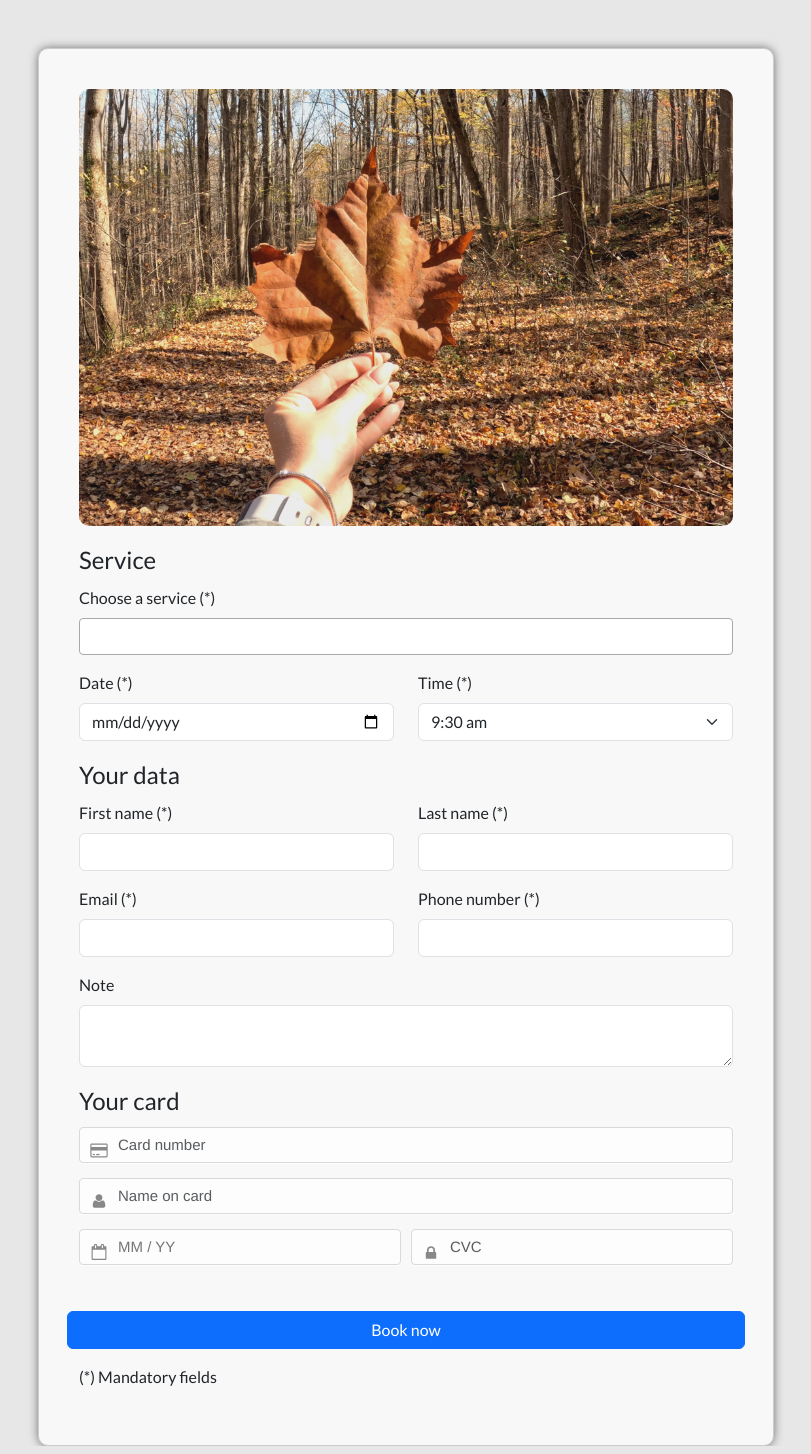
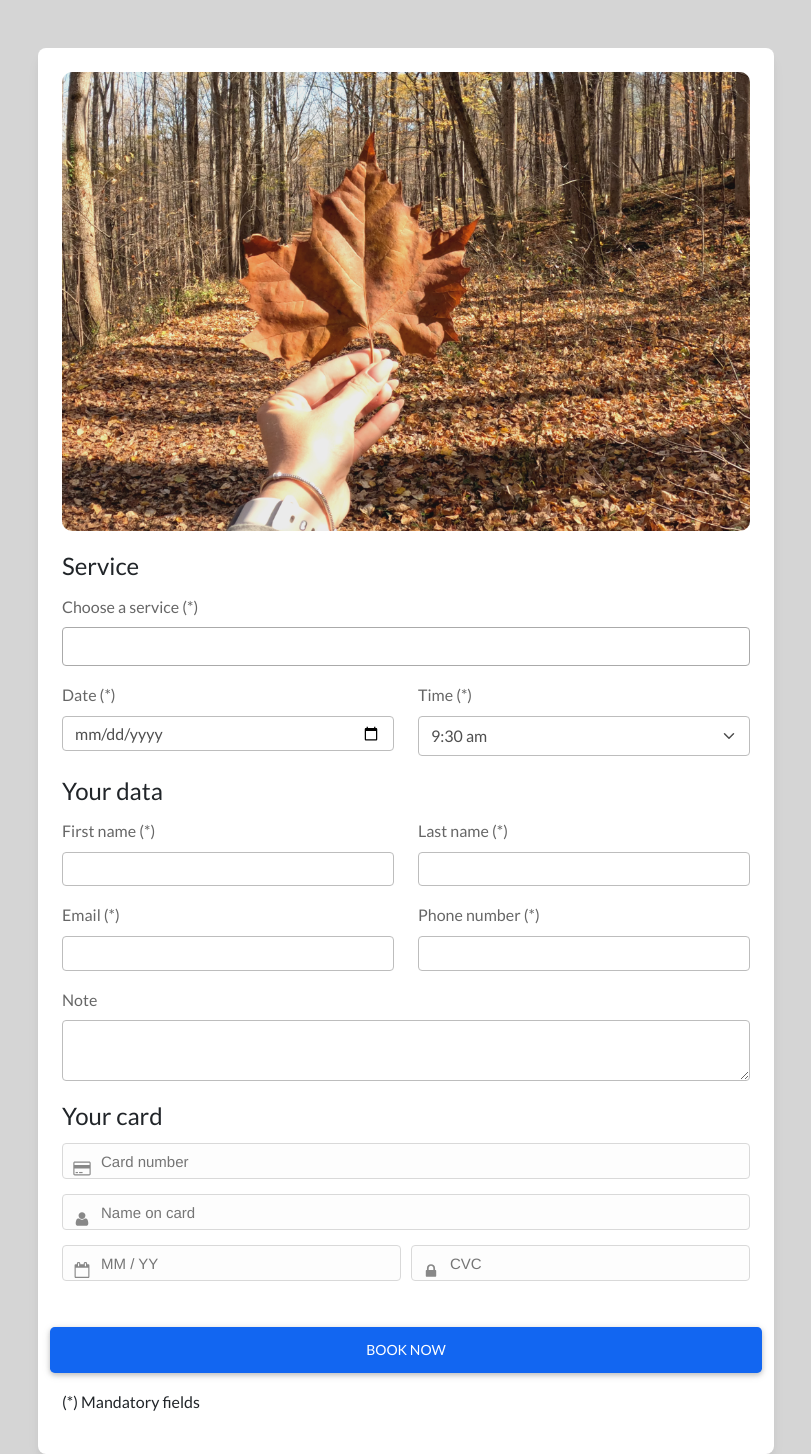
Before and after one commit to osliandy91/booking-php, a PHP site: page / in a window 1280 px wide. Shown: the whole page, without its empty margins (329-1140 px from the left). Run offline with PHP 8.4, Linux system fonts and the light colour scheme; some libraries are stand-ins or nearby versions.

Commit message:
fix estilos

```diff
--- a/index.php
+++ b/index.php
@@ -9,16 +9,16 @@
     <link href="https://cdn.jsdelivr.net/npm/select2@4.1.0-rc.0/dist/css/select2.min.css" rel="stylesheet" />
     <link rel="preconnect" href="https://fonts.gstatic.com">
     <link href="https://fonts.googleapis.com/css2?family=Lato:wght@400;700&display=swap" rel="stylesheet">
-
+    <link href="https://cdnjs.cloudflare.com/ajax/libs/mdb-ui-kit/3.6.0/mdb.min.css" rel="stylesheet">
 
     <style>
         body {
-            /*padding-top: 50px; !* Ajuste para el logo *!*/
+            /*padding-top: 50px; /* Ajuste para el logo */
             font-family: 'Lato', sans-serif;
         }
     </style>
 </head>
-<body  style="background-color: #e7e7e7">
+<body  style="background-color: #d5d5d5;">
 <!-- Navbar -->
 <!--<nav class="navbar navbar-dark bg-primary">-->
 <!--    <div class="container-fluid">-->
@@ -30,8 +30,7 @@
 <div class="container mt-5">
     <div class="row justify-content-center">
         <div class="col-lg-8 offset-lg-2">
-            <div style="background-color: #f8f8f8; padding: 40px; border-radius: 10px; border: 1px solid #ccc; box-shadow: 0 0 10px rgba(0, 0, 0, 0.5);">
-
+            <div class="card p-4">
                 <div class="row mb-3">
                     <div class="col">
                         <img src="img/background.jpg" class="img-fluid" alt="Imagen" style="max-width: 100%; border-radius: 10px">
@@ -39,7 +38,6 @@
                 </div>
 
                 <form id="form_data_booking">
-
                     <fieldset>
                         <legend>Service</legend>
                         <div class="mb-3">
@@ -131,10 +129,11 @@
                     </fieldset>
 
                     <div class="row mb-3" style="text-align: center; margin-top: 30px">
-                <button class="btn btn-primary" type="submit" name="action">Book now</button>
+                        <button class="btn btn-primary btn-lg" type="submit" name="action">Book now</button>
                     </div>
                 </form>
                 <p>(*) Mandatory fields</p>
+            </div>
         </div>
     </div>
 </div>
```
Lines whose indentation alone changed are shown as unchanged.
